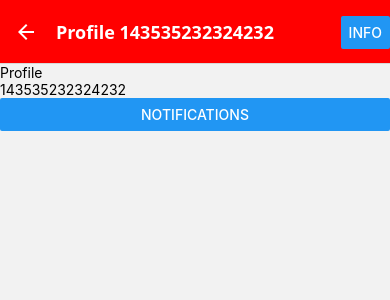
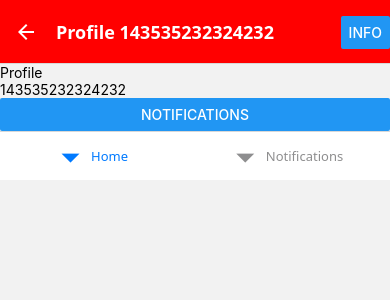
Before and after one commit to suyashpradhan/app-routing, a React Native app: screen / in a window 390 px wide. Both pictures are taken after a click on the button "PROFILE". Shown: the top 300 px of the page. Built offline with nearby package versions, Linux system fonts and the light colour scheme.

Commit message:
tab and drawer navigation

```diff
--- a/navigation/screens/Notifications.tsx
+++ b/navigation/screens/Notifications.tsx
@@ -1,15 +1,13 @@
-import {Button, Text, View} from "react-native";
-import {useNavigation} from "@react-navigation/native";
+import { Button, Text, View } from "react-native";
+import { useNavigation } from "@react-navigation/native";
 
-export const Notifications = ({route}:{route: any})=>{
-    const navigation = useNavigation();
+export const Notifications = () => {
+  const navigation = useNavigation();
 
-    const {id} = route.params;
-    return (
-        <View>
-            <Text>Notifications</Text>
-            <Text>{id}</Text>
-            <Button title="Back" onPress={() => navigation.goBack()}/>
-        </View>
-    )
-}
+  return (
+    <View>
+      <Text>Notifications</Text>
+      <Button title="Back" onPress={() => navigation.goBack()} />
+    </View>
+  );
+};
--- a/navigation/screens/Profile.tsx
+++ b/navigation/screens/Profile.tsx
@@ -1,16 +1,29 @@
-import {Button, Text, View} from "react-native";
-import {useNavigation} from "@react-navigation/native";
+import { Button, Text, View } from "react-native";
+import { useNavigation } from "@react-navigation/native";
+import { createBottomTabNavigator } from "@react-navigation/bottom-tabs";
+import { Home } from "./Home";
+import { Notifications } from "./Notifications";
 
-export const Profile = ({route}:{route: any})=>{
+export const Profile = ({ route }: { route: any }) => {
   const navigation = useNavigation();
 
-    const {userId}  = route.params;
+  const { userId } = route.params;
+
+  const Tab = createBottomTabNavigator();
 
   return (
     <View>
       <Text>Profile</Text>
       <Text>{userId}</Text>
-            <Button title="Notifications" onPress={()=>navigation.navigate("Notifications",{id: userId})}  />
+      <Button
+        title="Notifications"
+        onPress={() => navigation.navigate("Notifications")}
+      />
+
+      <Tab.Navigator>
+        <Tab.Screen name="Home" component={Home} />
+        <Tab.Screen name="Notifications" component={Notifications} />
+      </Tab.Navigator>
     </View>
-    )
-}
+  );
+};
--- a/package.json
+++ b/package.json
@@ -9,8 +9,8 @@
     "web": "expo start --web"
   },
   "dependencies": {
-    "@react-navigation/bottom-tabs": "^7.0.12",
-    "@react-navigation/drawer": "^7.0.12",
+    "@react-navigation/bottom-tabs": "^7.3.13",
+    "@react-navigation/drawer": "^7.3.12",
     "@react-navigation/material-top-tabs": "^7.0.12",
     "@react-navigation/native": "^7.0.7",
     "@react-navigation/native-stack": "^7.1.8",
```
Also changed, not shown: 1 other file (tests, documents, lock files or other folders). Lines whose indentation alone changed are shown as unchanged.
